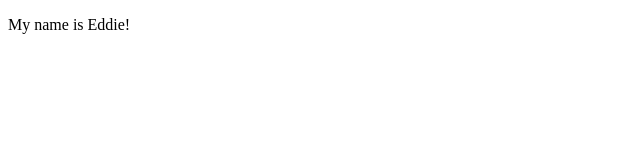
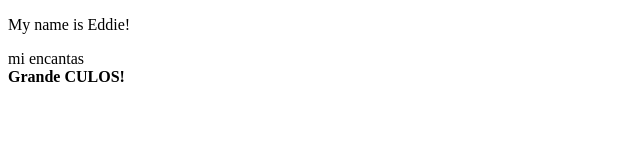
Before and after one commit to demekcoe/first-project, a plain HTML site: page index.html in a window 1280 px wide. Shown: the whole page, without its empty margins (0-640 px from the left). Drawn offline with Linux system fonts and the light colour scheme.

Commit message:
I added another paragraph with some bold text

```diff
--- a/index.html
+++ b/index.html
@@ -7,5 +7,6 @@
 </head>
 <body>
     <p>My name is Eddie!</p>
+    <p>mi encantas<br><b>Grande CULOS!</b></p>
 </body>
 </html>
```
